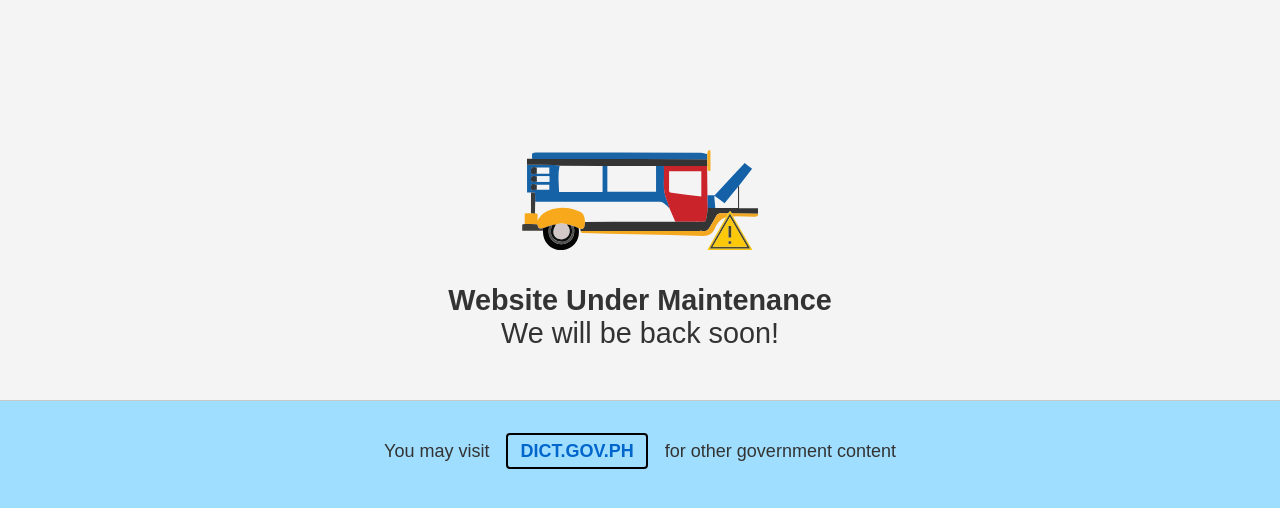
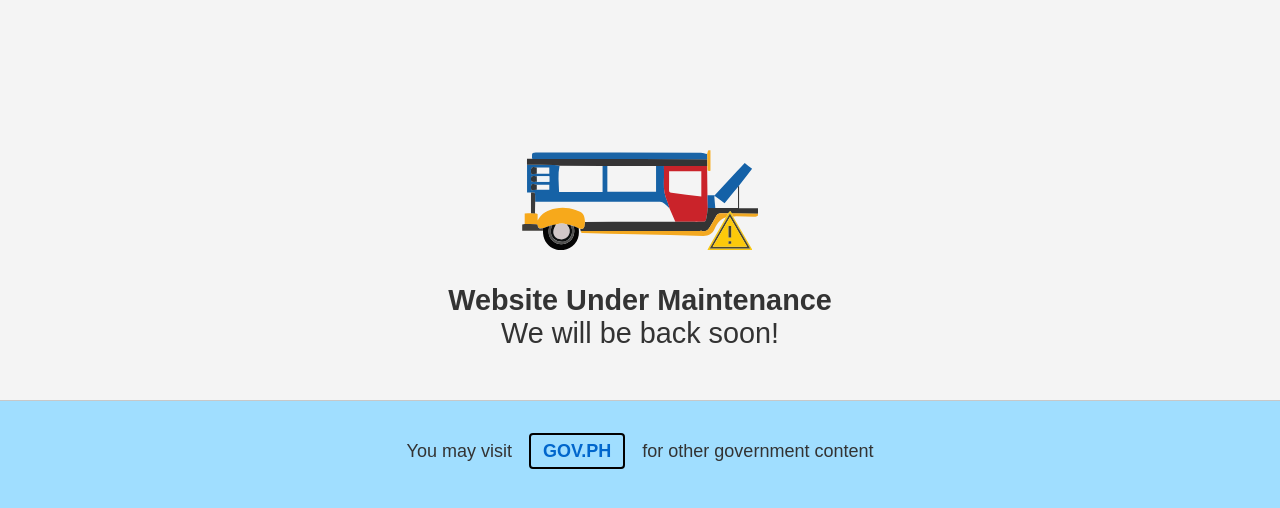
Before and after one commit to MiCRO-6/GWHS-Maintenance-Page.html, a plain HTML site: page index.html in a window 1280 px wide. Drawn offline with Linux system fonts and the light colour scheme.

Commit message:
Update index.html

```diff
--- a/index.html
+++ b/index.html
@@ -30,7 +30,7 @@
     <div class="content-wrapper">
       <main class="container">
         <div class="col-lg-12 govph-message">
-          <p class="container">You may visit <a class="btn-secondary" href="https://www.dict.gov.ph/"><b>DICT.GOV.PH</b></a> for other government content</p>
+          <p class="container">You may visit <a class="btn-secondary" href="https://www.gov.ph/"><b>GOV.PH</b></a> for other government content</p>
         </div>
       </main>
     </div>
```
